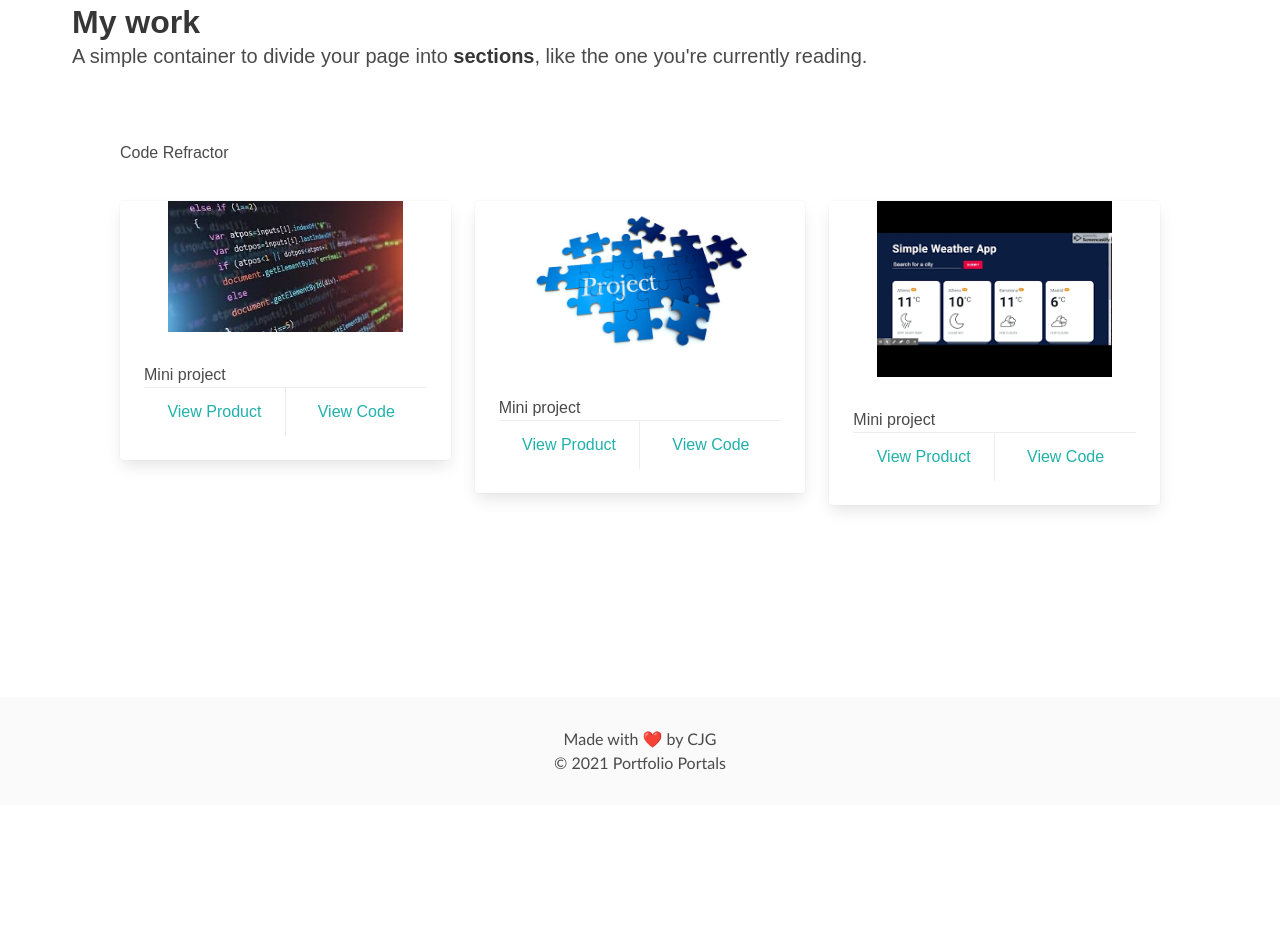
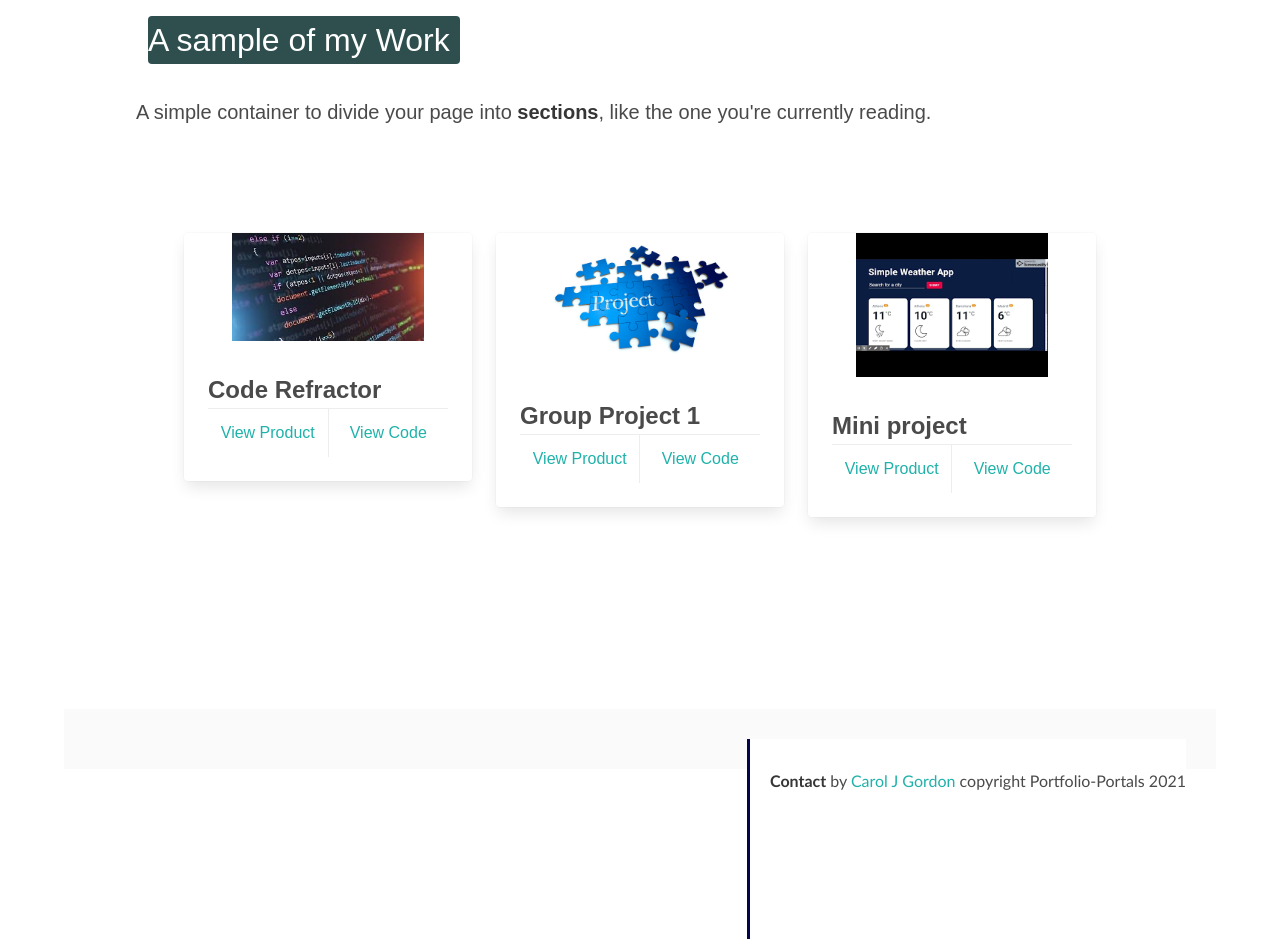
Before and after one commit to Cgordon-bee/Portofolio-Portals, a plain HTML site: page index.html in a window 1280 px wide. Shown: the part 757-1696 px from the top of the page. Before the commit the page ends 1562 px from the top, so only its background shows below. Drawn offline with nearby package versions, Linux system fonts and the light colour scheme.

```diff
--- a/index.html
+++ b/index.html
@@ -9,7 +9,7 @@
     <title>Portfolio Portal</title>
 </head>
 <body>
-
+<div class="container">
     <header class="header">
         <nav>
             <ul>
@@ -34,14 +34,14 @@
     </section>
   <div>
 
-    <img class="avatar pb-4" src="/Portfolio-Portals/images/Carol test photo.png" alt="avatar of Carol Gordon">
+    <img class="avatar pb-4" src="./Portfolio-Portals/images/Carol test photo.png" alt="avatar of Carol Gordon">
 </div>
 <div>
 <main>
     <div class="column is-one-third">
       <article class="message is-info">
               <div class="message header">
-                <p class="has-text-white"> About me</p>
+                <p id="AboutMe"class="has-text-white is-info"> About me</p>
 
             </div>
         </div>
@@ -63,9 +63,19 @@
 
 <!-- do not trouble this section -->
 
+
     <section class="section is-medium">
-      <h1 class="title">My work</h1>
+      <div class="column is-one-third is-is-primary">
+        <article class="message is-info">
+                <div class="message header">
+                  <p id="MyWork"class="has-text-white is-info"> A sample of my Work</p>
+
+              </div>
+          </div>
+
+      <h1 id="MyWork" class="subtitle is->A sample of My work"></h1>
       <h2 class="subtitle">
+
         A simple container to divide your page into <strong>sections</strong>, like the one you're currently reading.
       </h2>
 
@@ -73,7 +83,7 @@
 <!-- Cards placements-->
 <section class= "section">
     <div class="container">
-        <h2 class="has-text-centred is size 4">Code Refractor</h2>
+        <h2 class="has-text-centred is size 4 is-3"></h2>
             <div class="columns mt-5 is-8 is variable">
                 <div class="column is-4-tablet is-3-destop">
                     <div class="card">
@@ -81,7 +91,7 @@
                         <img src="./images/1FDAFDDE-195A-4D9A-8F6F-59501201EDB5_4_5005_c.jpeg"alt=" placeholder">
                         </div>
                             <div class="card-content">
-                                <p>Mini project</p>
+                                <p class="is-size-4 has-text-weight-bold">Code Refractor</p>
                                 <footer class="card-footer">
                                     <p class="card-footer-item">
                                         <a href="https://cgordon-bee.github.io/Webpage-Optimation-Code-Refactor-/"class="has-text-green">View Product</a>
@@ -99,7 +109,7 @@
                         <img src="./images/project1.jpg "alt=" placeholder">
                         </div>
                             <div class="card-content">
-                                <p>Mini project</p>
+                                <p class="is-size-4 has-text-weight-bold" >Group Project 1</p>
                                 <footer class="card-footer">
                                     <p class="card-footer-item">
                                         <a href="https://cgordon-bee.github.io/Webpage-Optimation-Code-Refactor-/"class="has-text-green">View Product</a>
@@ -116,7 +126,7 @@
                               <img src="./images/weatherpng.png "alt=" placeholder">
                               </div>
                                   <div class="card-content">
-                                      <p>Mini project</p>
+                                      <p class="is-size-4 has-text-weight-bold">Mini project</p>
                                       <footer class="card-footer">
                                           <p class="card-footer-item">
                                               <a href="https://cgordon-bee.github.io/Webpage-Optimation-Code-Refactor-/"class="has-text-green">View Product</a>
@@ -134,9 +144,26 @@
 
 </div>
 
+<section>
+  <div>
+      <footer class="footer">
+        <div class="content has-text-centered">
+          <p>
+            <strong>Contact <meta http-equiv="Content-Type" content="text/html;charset=UTF-8"></strong> by <a href=" https://cgordon-bee.github.io/Portofolio-Portals/">Carol J Gordon</a>
+            copyright Portfolio-Portals 2021
+          </p>
+        </div>
+      </footer>
+    </section>
+</div>
+</section>
 
 
 
+
+
+
+<!--
 
 
 <section>
@@ -148,7 +175,7 @@
 &copy; 2021 Portfolio Portals
 </p>
 </footer>
-
 </section>
+-->
 </body>
 </html>
```
